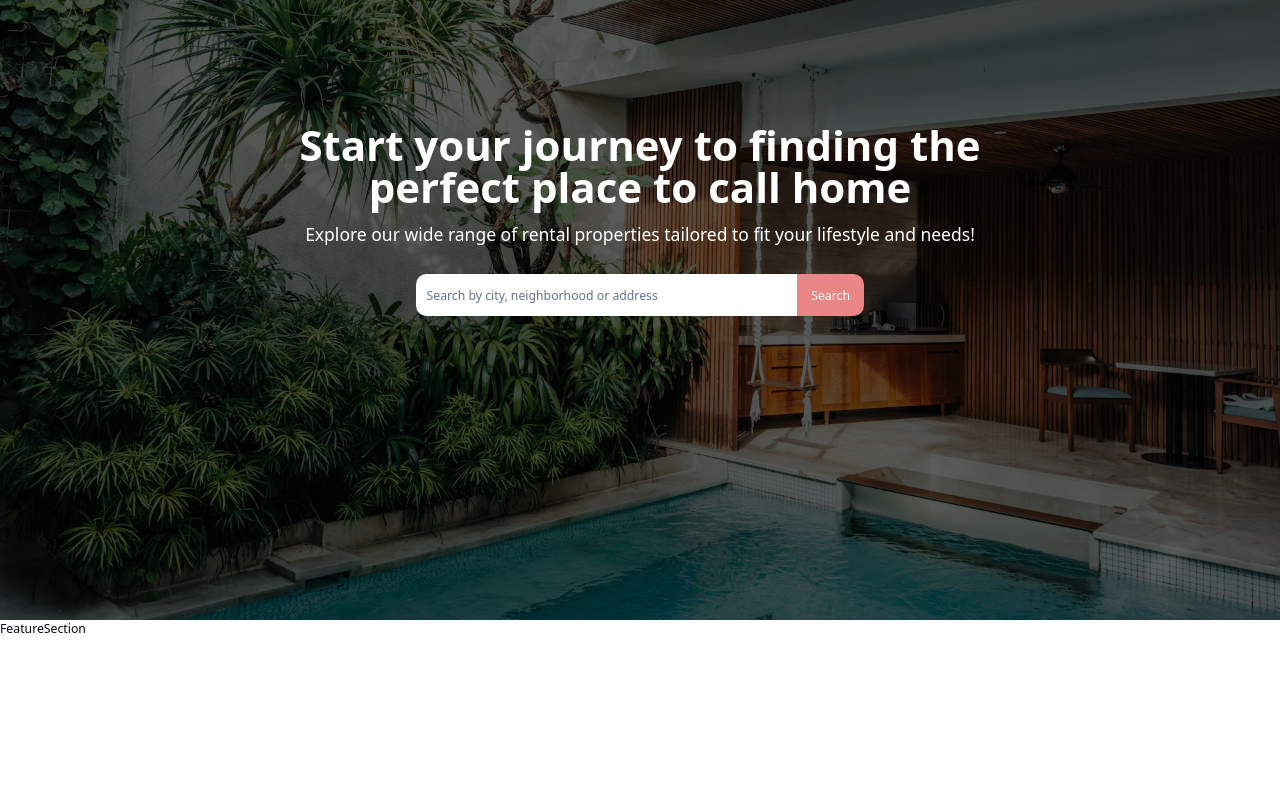
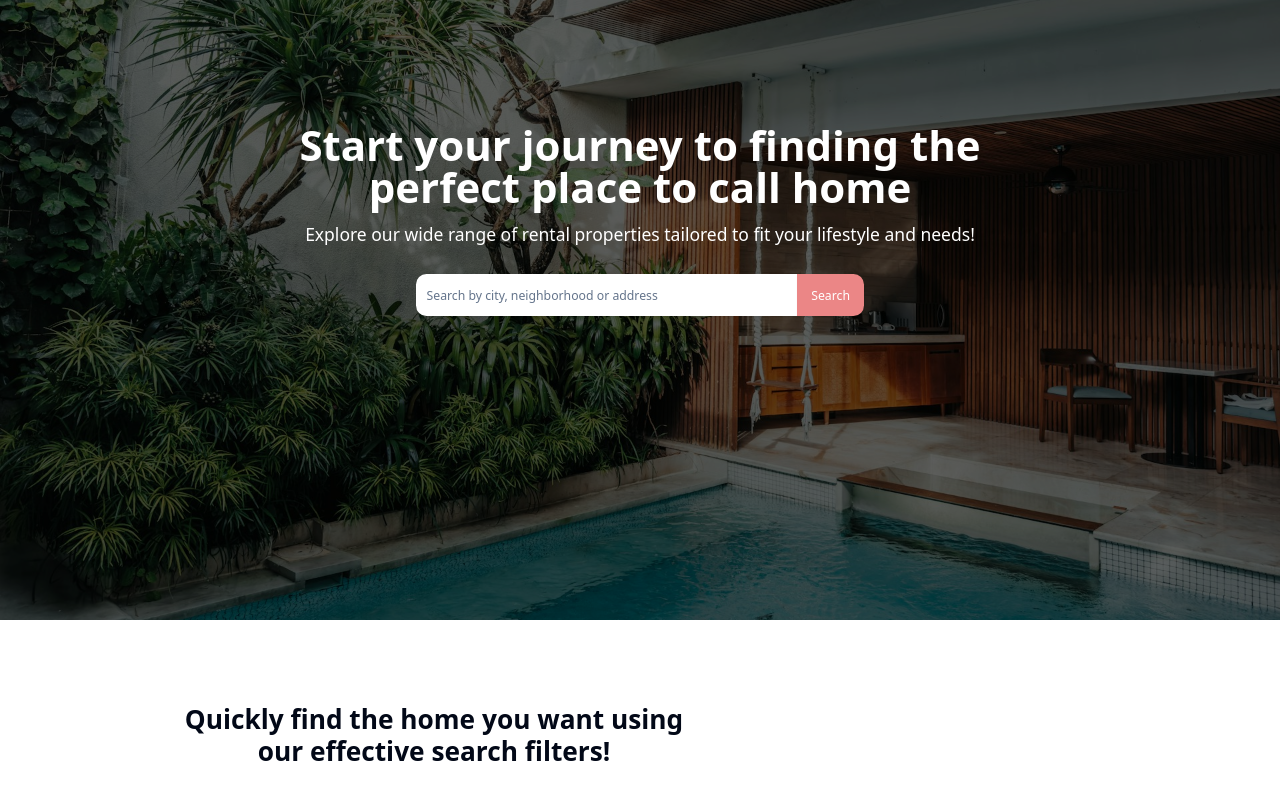
Before and after one commit to Nasir-buddy/real-state-next-application, a Next.js app in the folder client/: page /landing in a window 1280 px wide. Shown: the part 232-1032 px from the top of the page. Before the commit the page ends 870 px from the top, so only its background shows below. Built offline with nearby package versions, Linux system fonts and the light colour scheme; no server answers.

Commit message:
setting up the card initial code

```diff
--- a/client/src/app/(nondashboard)/landing/FeatureSection.tsx
+++ b/client/src/app/(nondashboard)/landing/FeatureSection.tsx
@@ -1,3 +1,4 @@
+'use client'
 import React from 'react'
 import { motion } from 'framer-motion'
 const FeatureSection = () => {
@@ -19,9 +20,31 @@ const FeatureSection = () => {
     }
 
 
-  return (
-    <div>FeatureSection</div>
-  )
-}
+    return (
+        <motion.div
+            initial='hidden'
+            whileInView='visible'
+            viewport={{ once: true }}
+            variants={containerVariants}
+            className='py-24 px-6 sm:px-8 lg:px-12 xl:px16 bg-white'
+        >
+            <div className='max-w-4xl xl:max-7xl mx:auto'>
+                <motion.h2
+                variants={itemVariants}
+                className='text-3xl font-bold text-center mb-12 w-full sm:w-2/3 mx-auto'
+                >
+                    Quickly find the home you want using our effective search filters!
+                </motion.h2>
+                <div className='grid grid-col-1 md:grid-col-3 gap-8 lg:gap-12 xl:gap-16'>
+                    {[0,1,2].map((index) => (
+                        <motion.div key={index} variants={itemVariants}>
+
+                        </motion.div>
+                    ))}
+                </div>
+            </div>
+        </motion.div>
+    );
+};
 
 export default FeatureSection
```
